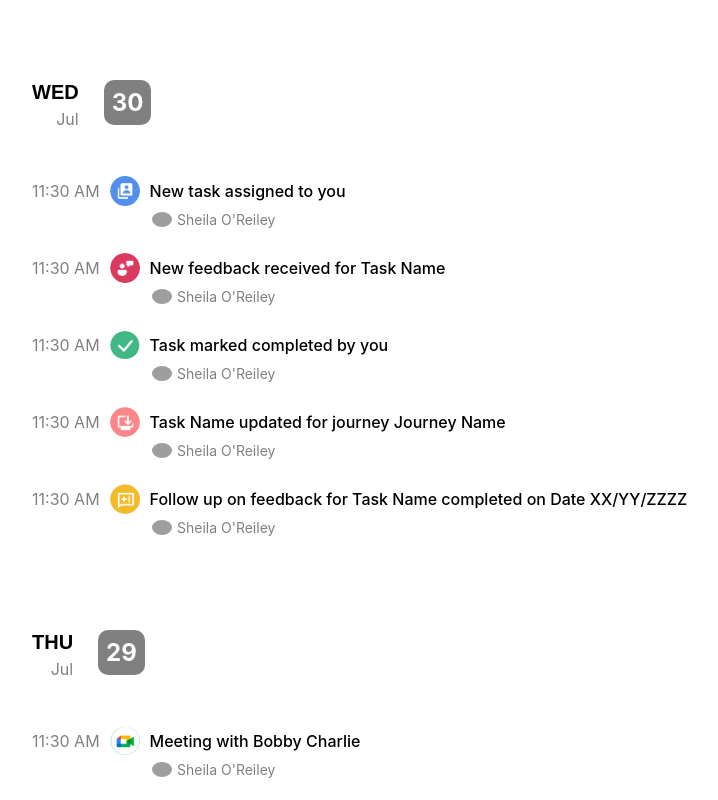
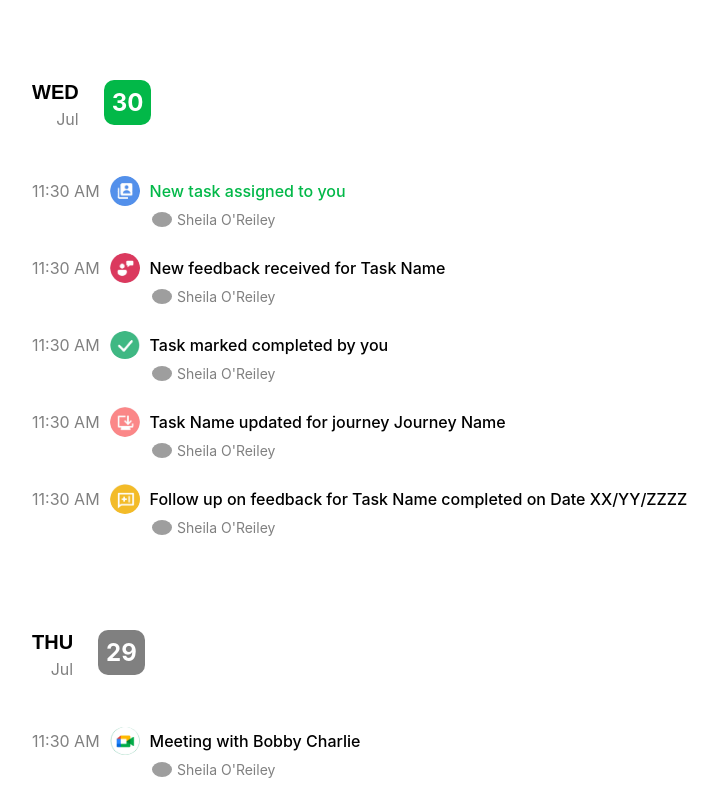
Before and after one commit to yashverma03/component-driven-design, a React (Create React App) app: page / in a window 1280 px wide. Shown: the top 800 px of the page, without its empty margins (106-824 px from the left). Built offline with nearby package versions, Linux system fonts and the light colour scheme; grey boxes are pictures that could not be loaded.

Commit message:
added custom styles to first date & first task of that date

```diff
--- a/src/components/Calendar.jsx
+++ b/src/components/Calendar.jsx
@@ -12,6 +12,7 @@ const Calendar = () => {
           day={item.day}
           month={item.month}
           events={item.event} // Pass events as props to Day component
+          isFirstDay={index === 0}
         />
       ))}
     </div>
--- a/src/components/Day.css
+++ b/src/components/Day.css
@@ -44,6 +44,10 @@
   border-radius: 10px;
 }
 
+.first-day {
+  background-color: rgb(2, 184, 72);
+}
+
 .event {
   margin-top: 10px;
   margin-left: 5px;
--- a/src/components/Day.jsx
+++ b/src/components/Day.jsx
@@ -2,7 +2,7 @@ import React from 'react';
 import Event from './Event';
 import './Day.css';
 
-const Day = ({ date, day, month, events }) => {
+const Day = ({ date, day, month, events, isFirstDay }) => {
   return (
     <div className='day-parent'>
       <div className="day">
@@ -12,12 +12,12 @@ const Day = ({ date, day, month, events }) => {
         </div>
 
         <div className="day-header">
-          <h2 className="day-date">{date}</h2>
+          <h2 className={`day-date ${isFirstDay ? 'first-day' : ''}`}>{date}</h2>
         </div>
       </div>
 
       <div className='event'>
-        <Event events={events} /> {/* Pass the events as props to Event component */}
+        <Event events={events} isFirstEventOfDay={isFirstDay} /> {/* Pass the events as props to Event component */}
       </div>
     </div>
   );
--- a/src/components/Event.css
+++ b/src/components/Event.css
@@ -31,6 +31,10 @@
   font-size: 16px;
 }
 
+.first-event {
+  color: rgb(2, 184, 72);
+}
+
 .event-user {
   display: inline-flex;
   align-items: center;
--- a/src/components/Event.jsx
+++ b/src/components/Event.jsx
@@ -1,7 +1,7 @@
 import React from 'react';
 import './Event.css';
 
-const Event = ({ events }) => {
+const Event = ({ events, isFirstEventOfDay }) => {
   return (
     <div className='event'>
       {events.map((event, index) => (
@@ -9,7 +9,7 @@ const Event = ({ events }) => {
           <div className='event-details'>
             <p className='event-time'>{event.time}</p>
             <img className='event-task-icon' src={event.taskIcon} alt='task' />
-            <p className='event-task-name'>{event.taskName}</p>
+            <p className={`event-task-name ${isFirstEventOfDay && index === 0 ? 'first-event' : ''}`}>{event.taskName}</p>
           </div>
 
           <div className='event-user'>
@@ -18,7 +18,7 @@ const Event = ({ events }) => {
           </div>
         </div>
       ))}
-    </div>
+    </div >
   );
 };
 
```
